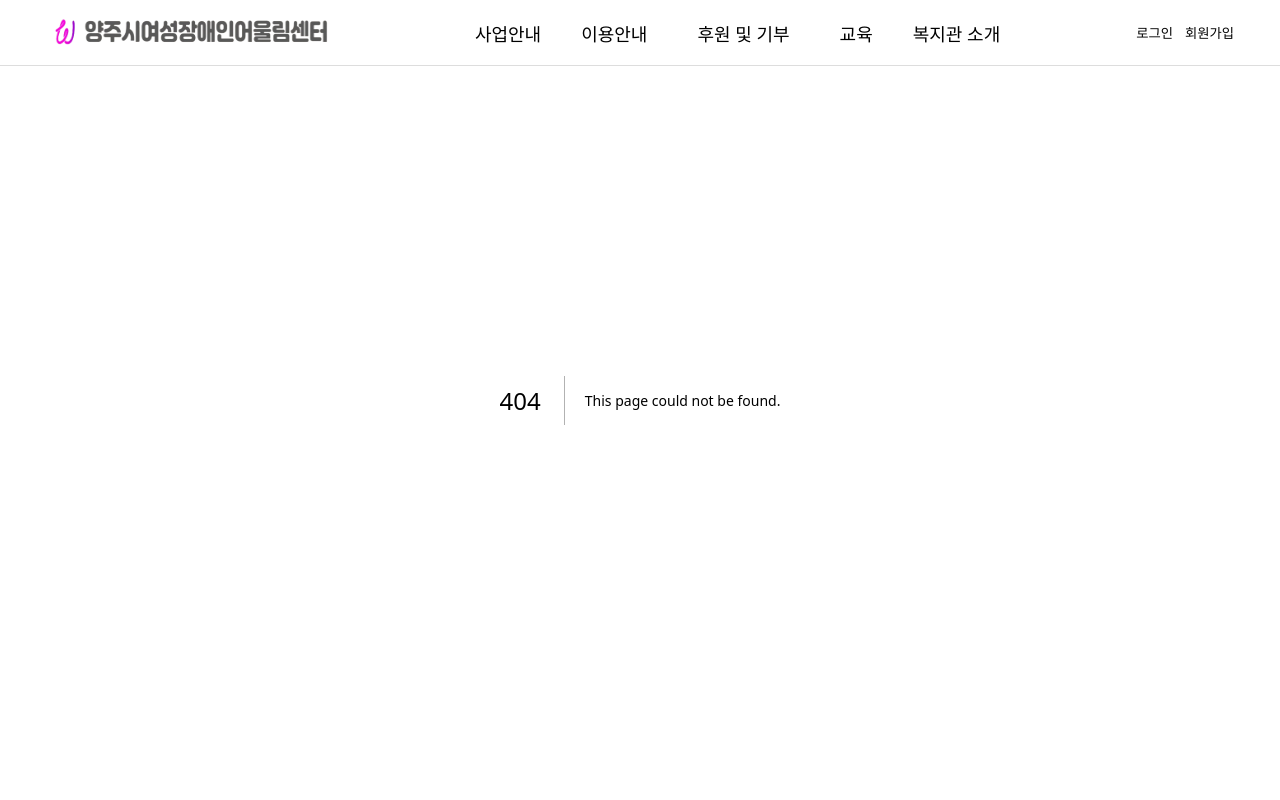
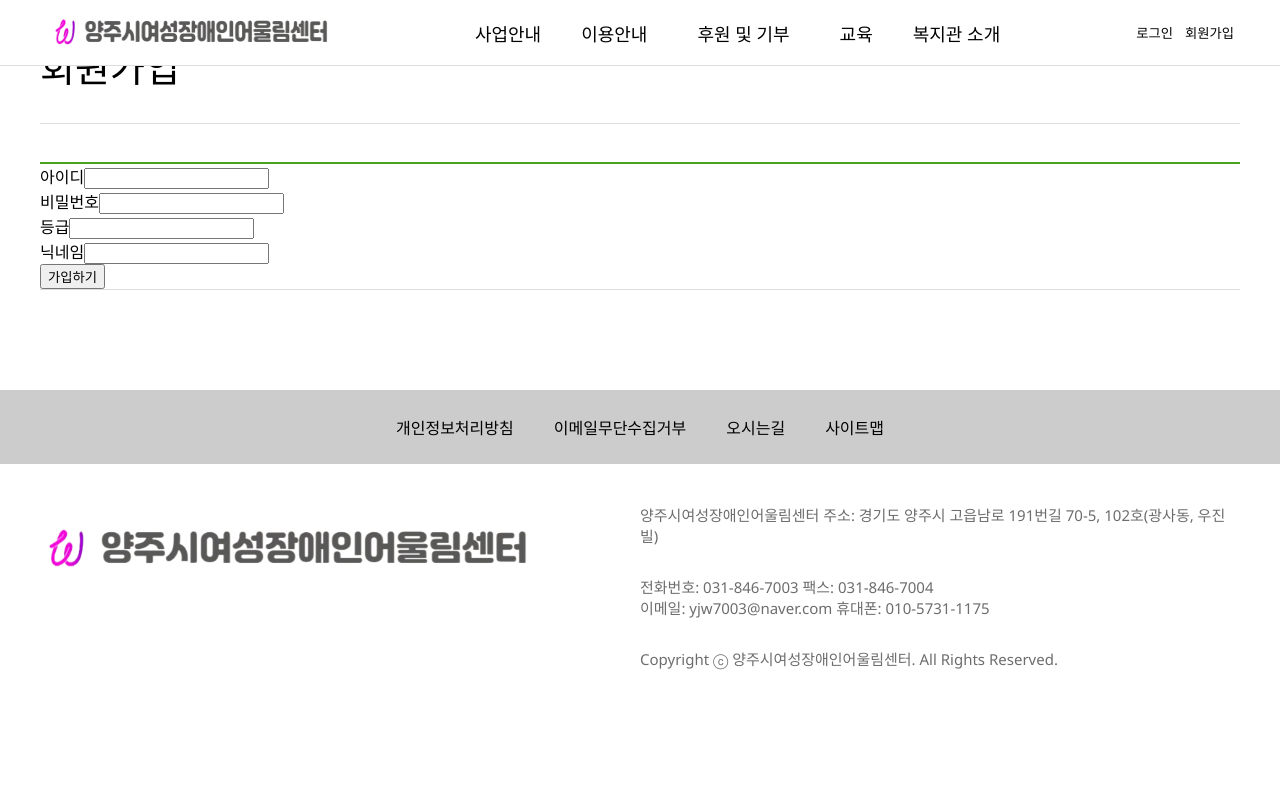
Before and after one commit to TomHoon/yjw7003, a Next.js app in the folder --yjw7003-next/: page /join in a window 1280 px wide. Before the commit this address had no page. Shown: the top 800 px of the page. Built offline with nearby package versions, Linux system fonts and the light colour scheme.

Commit message:
feat: 회원가입 폼 구현

```diff
--- /dev/null
+++ b/--yjw7003-next/app/join/page.tsx
@@ -0,0 +1,76 @@
+'use client';
+
+import React, { useState } from "react";
+
+export default function Join(){
+
+    const [memberId, setMemberId] = useState('');
+    const [memberPw, setMemberPw] = useState('');
+    const [memberDegree, setMemberDegree] = useState('');
+    const [memberNickname, setMemberNickname] = useState('');
+    const [memberIsSocial, setMemberIsSocial] = useState('N');
+    const [message, setMessage] = useState('');
+
+    const handleSubmit = async (e:React.FormEvent) => {
+        e.preventDefault();
+
+        console.log("요청 보냄:", { memberId, memberPw, memberDegree, memberNickname });
+
+
+        const res = await fetch('http://localhost:22000/api/v1/member/join', {
+            method: 'POST',
+            headers: {'Content-Type': 'application/json'},
+            body: JSON.stringify({
+                memberId,
+                memberPw,
+                memberDegree,
+                memberNickname,
+                memberIsSocial: "N"
+            }),
+        });
+
+        const text = await res.text();
+        setMessage(text);
+    }
+
+    return(
+        <div className="join-content">
+            <div className="auto">
+                <div className="right-content">
+                    <div className="right-top">
+                        <h3>회원가입</h3>
+                    </div>
+
+                    <article className="right-bottom">
+                        <form onSubmit={handleSubmit} className="info-container">
+                            <div className="title">
+                                <label>아이디</label>
+                                <input value={memberId} onChange={(e) => setMemberId(e.target.value)} />
+                            </div>
+                            <div className="title">
+                                <label>비밀번호</label>
+                                <input value={memberPw} onChange={(e) => setMemberPw(e.target.value)} />
+                            </div>
+                            <div className="title">
+                                <label>등급</label>
+                                <input value={memberDegree} onChange={(e) => setMemberDegree(e.target.value)} />
+                            </div>
+                            <div className="title">
+                                <label>닉네임</label>
+                                <input value={memberNickname} onChange={(e) => setMemberNickname(e.target.value)} />
+                            </div>
+
+                            <button type="submit">가입하기</button>
+                        </form>
+
+                        {message && (
+                            <div className="info-content-footer">
+                                <p>{message}</p>
+                            </div>
+                        )}
+                    </article>
+                </div>
+            </div>
+        </div>
+    )
+}
```
